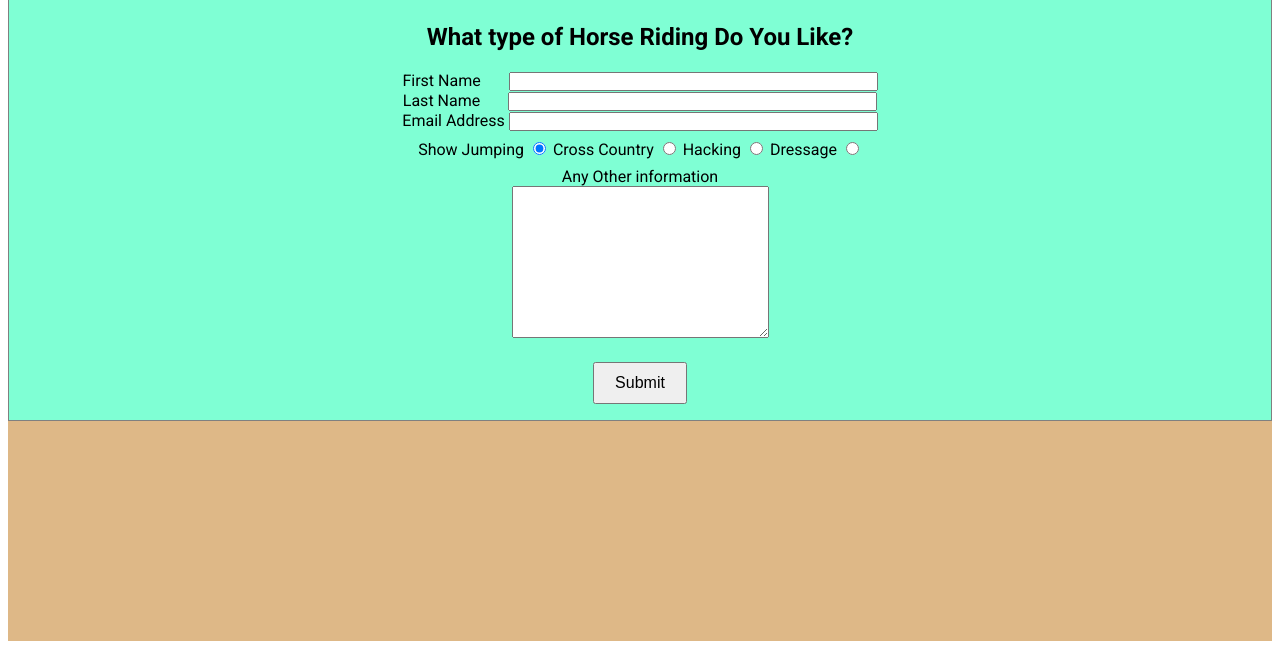
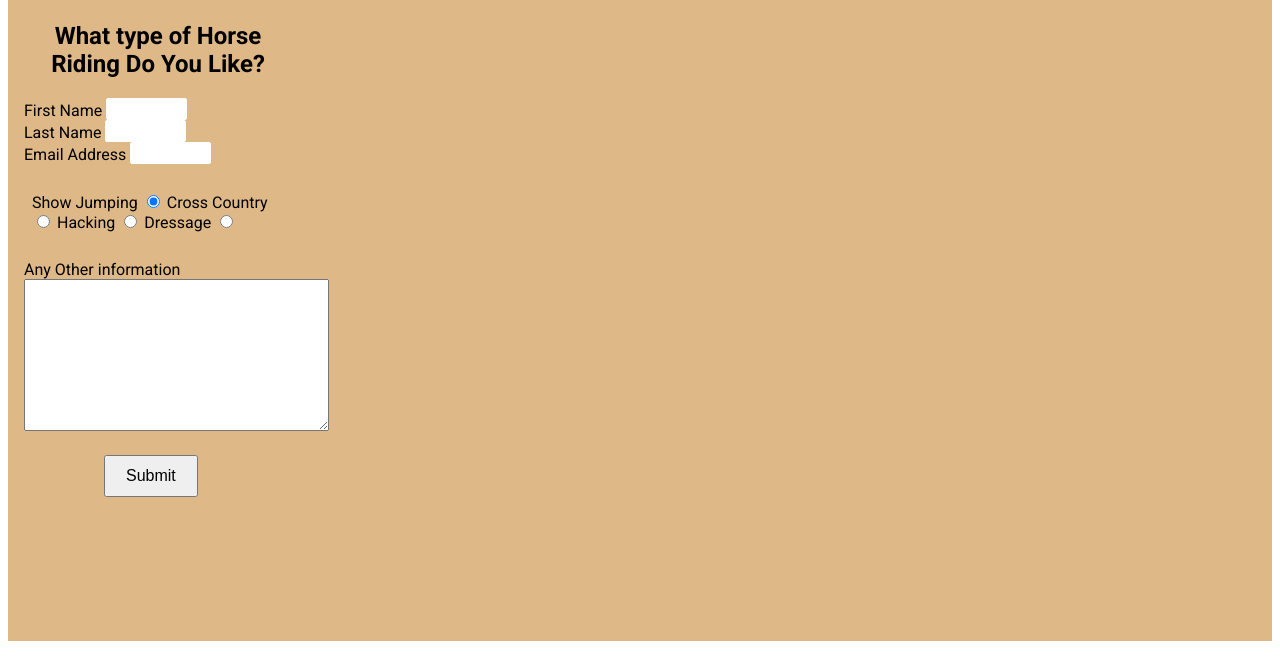
Before and after one commit to Soro82/horse-riding, a plain HTML site: page feedback.html in a window 1280 px wide. Shown: the part 95-766 px from the top of the page. Drawn offline with Linux system fonts and the light colour scheme.

Commit message:
add style to feedback form

```diff
--- a/assets/css/style.css
+++ b/assets/css/style.css
@@ -101,32 +101,37 @@ h3 {
 }
 
 /* Feedback Page */
-.text-input {
-    width: 50%;
+#feedback-form {
+    margin-bottom: 1rem;
+    margin-top: 2px;
+    padding: 1rem;
+    max-width: 300px;
+
 }
 
-#first-name, #second-name {
-    margin-left: 24px;
+#feedback-form h2 {
+    text-align: center;
 }
 
-#feedback-form {
-    text-align: center;
-    margin-bottom: 1rem;
-    margin-top: 2px;
-    background-color: aquamarine;
-    padding: 1rem;
-    border: 1px solid grey;
+.text-input {
+    width: 100%;
+    border: 1px solid white;
+    border-radius: 2px;
+    padding-top: 5px;
 }
 
 .radio-buttons {
     justify-content: space-between;
     margin: 0.5rem;
+    padding: 20px 0;
 }
 
 .feedback-button {
     margin-top: 20px;
+    margin-left: 80px;
     padding: 10px 20px;
     font-size: 100%;
+
 }
 
 
--- a/feedback.html
+++ b/feedback.html
@@ -59,9 +59,9 @@
 
                 </div>
 
-                <label for="info">Any Other information</label>
+                <label for="info" id="info">Any Other information</label>
                 <br>
-                <textarea name="information" id="info" cols="30" rows="10"></textarea>
+                <textarea name="information" id="info" cols="36" rows="10"></textarea>
                 <br>
                 <button type="submit" class="feedback-button">Submit</button>
 
```
